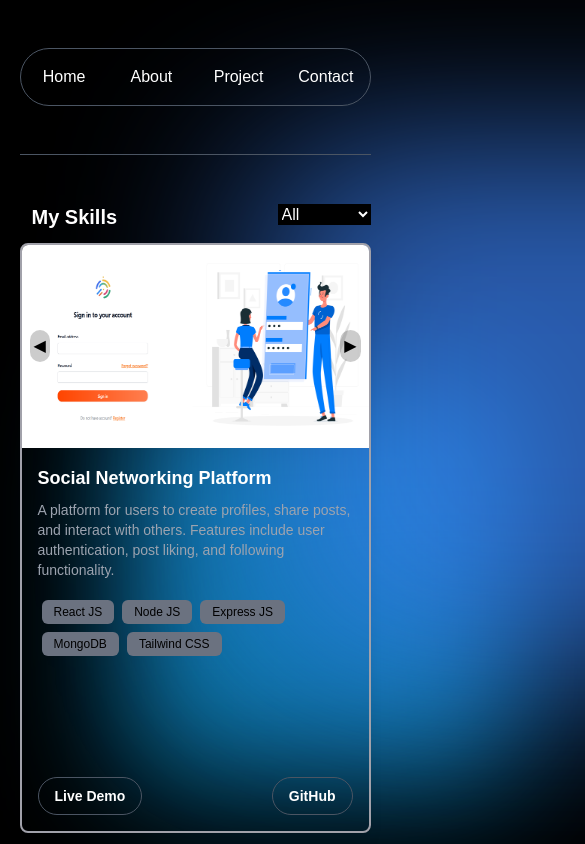
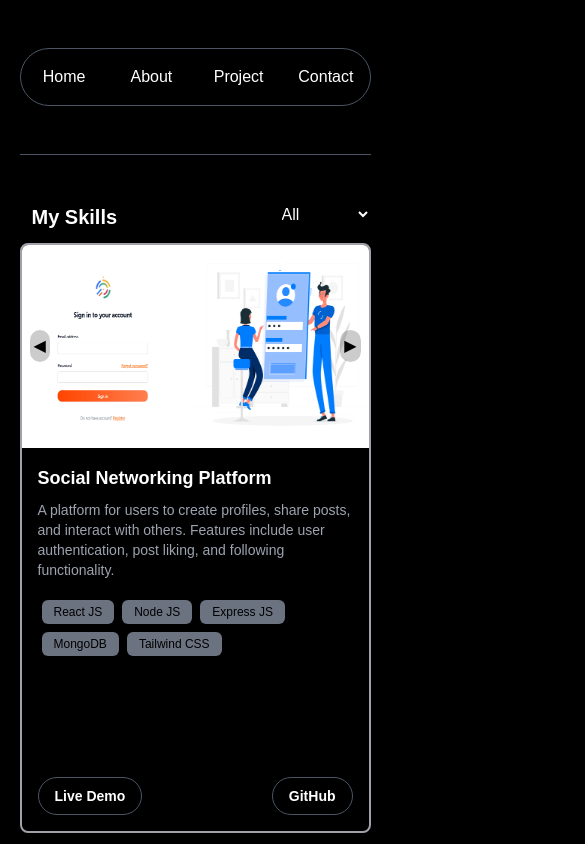
Before and after one commit to surajyadav1975/MyPortfolio, a React (Vite) app in the folder frontend/: page /project in a window 390 px wide. Shown: the top 844 px of the page, 585 px wide, since content can reach past the window. Built offline with nearby package versions, Linux system fonts and the light colour scheme.

Commit message:
responsive

```diff
--- a/frontend/src/components/About.jsx
+++ b/frontend/src/components/About.jsx
@@ -4,9 +4,9 @@
 function About() {
   return (
     <div className='text-white gap-5 border-t border-gray-600 pt-12 mb-16'>
-        <div className='-z-10 color1 w-96 h-96 opacity-60 blur-3xl shadow-2xl shadow-sky-500 left-96 bg-sky-500 absolute'></div>
-        <div className='-z-10 color2 w-96 h-96 opacity-60 blur-3xl shadow-2xl shadow-blue-500 scale-125 right-96 bg-blue-500 absolute'></div>
-        <div className='-z-10 color3 w-96 h-96 opacity-60 blur-3xl shadow-2xl shadow-sky-500 right-96 bg-sky-500 absolute'></div>
+        <div className='-z-10 anime color1 w-96 h-96 opacity-60 blur-3xl shadow-2xl shadow-sky-500 left-96 bg-sky-500 absolute'></div>
+        <div className='-z-10 anime color2 w-96 h-96 opacity-60 blur-3xl shadow-2xl shadow-blue-500 scale-125 right-96 bg-blue-500 absolute'></div>
+        <div className='-z-10 anime color3 w-96 h-96 opacity-60 blur-3xl shadow-2xl shadow-sky-500 right-96 bg-sky-500 absolute'></div>
         <div className='flex justify-center  items-center gap-5'>
         <div className='w-24 h-24 rounded-full overflow-hidden border border-white '>
             <img src="/images/photo.png" alt="my-photo" className='w-full h-full rounded-full'/>
--- a/frontend/src/components/Projects.jsx
+++ b/frontend/src/components/Projects.jsx
@@ -106,8 +106,8 @@
 
   return (
     <div className="min-h-screen text-white border-t border-gray-600 pt-12 mb-16">
-        <div className='-z-10 color4 w-96 h-96 opacity-70 opacity-30 blur-3xl shadow-2xl shadow-sky-500 scale-150 left-96 bg-sky-500 absolute'></div>
-        <div className='-z-10 color5 w-96 h-96 opacity-70 opacity-30 blur-3xl shadow-2xl shadow-blue-500 scale-125 left-96 bg-blue-500 absolute'></div>
+        <div className='-z-10 color4 anime w-96 h-96 opacity-70 opacity-30 blur-3xl shadow-2xl shadow-sky-500 scale-150 left-96 bg-sky-500 absolute'></div>
+        <div className='-z-10 color5 anime w-96 h-96 opacity-70 opacity-30 blur-3xl shadow-2xl shadow-blue-500 scale-125 left-96 bg-blue-500 absolute'></div>
         <div className='flex justify-between'>
         <h2 className="text-xl font-semibold mb-2 ml-3">My Skills</h2>
 
--- a/frontend/src/index.css
+++ b/frontend/src/index.css
@@ -153,6 +153,11 @@
     margin-right: 10%;
   }
 }
+@media (max-width: 850px) {
+  .anime{
+    display: none;
+  }
+}
 @media (max-width: 770px) {
   body {
     margin-left: 10%;
@@ -164,4 +169,7 @@
     margin-left: 5%;
     margin-right: 5%;
   }
+  .anime{
+    display: none;
+  }
 }
```
